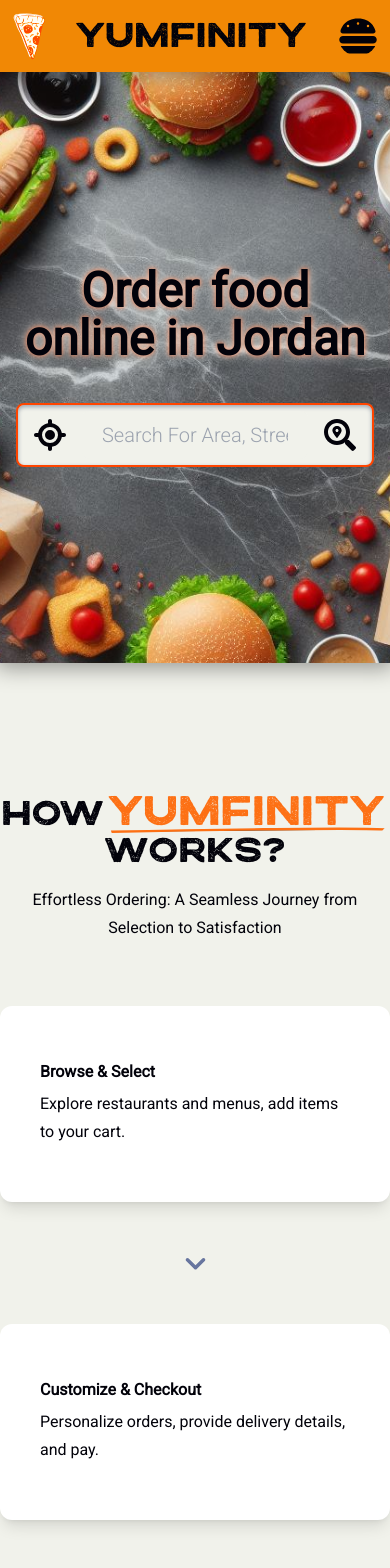
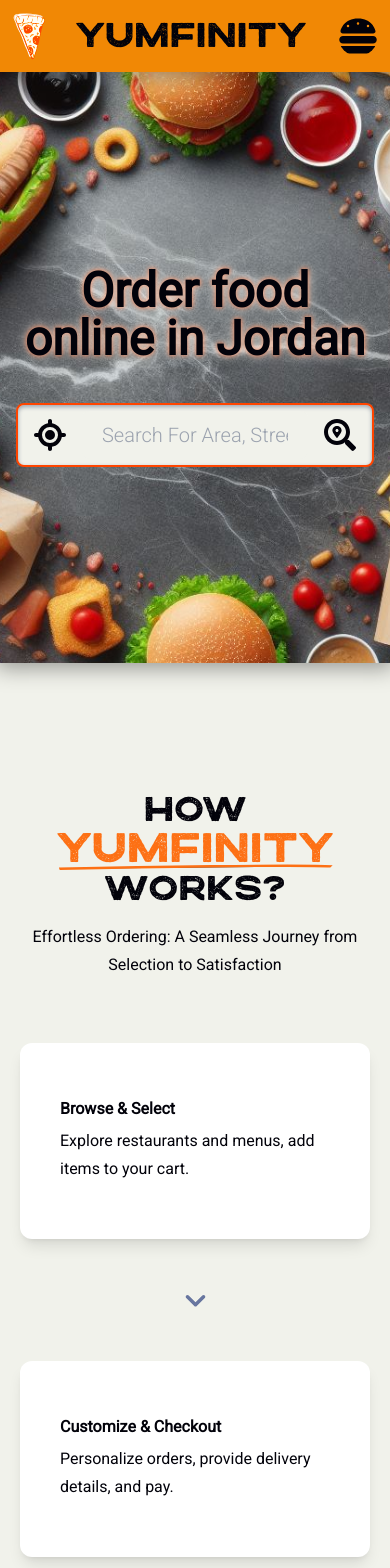
Before and after one commit to 202309-EKTA-JO-FSW/capstone-YUMFINITY, a Next.js app in the folder client/: page / in a window 390 px wide. Shown: the top 1568 px of the page. Built offline with nearby package versions, Linux system fonts and the light colour scheme.

Commit message:
edit dark mode colors for landing page

```diff
--- a/client/src/app/components/LandingPage/Process.jsx
+++ b/client/src/app/components/LandingPage/Process.jsx
@@ -1,11 +1,11 @@
 export default function Process() {
   return (
-    <div className="flex flex-col justify-center">
+    <div className="mx-5 flex flex-col justify-center md:mx-0 dark:text-black-YUMFINITY">
       <div className="w-full">
         <div className="container mx-auto mt-32 flex flex-col items-center gap-16">
           <div className="flex flex-col gap-16">
             <div className="flex flex-col gap-2 text-center">
-              <h2 className="text-dark-grey-900 mb-2 font-boston text-3xl leading-tight lg:text-4xl">
+              <h2 className="text-dark-grey-900 mb-2 font-boston text-3xl leading-tight lg:text-4xl dark:text-white">
                 How
                 <span className="relative mx-1 inline-block stroke-current font-boston text-4xl text-[#FD7014]">
                   YUMFINITY
@@ -23,7 +23,7 @@ export default function Process() {
                 </span>
                 works?
               </h2>
-              <p className="text-dark-grey-600 text-base font-medium leading-7">
+              <p className="text-dark-grey-600 text-base font-medium leading-7 dark:text-white">
                 Effortless Ordering: A Seamless Journey from Selection to
                 Satisfaction
               </p>
```
